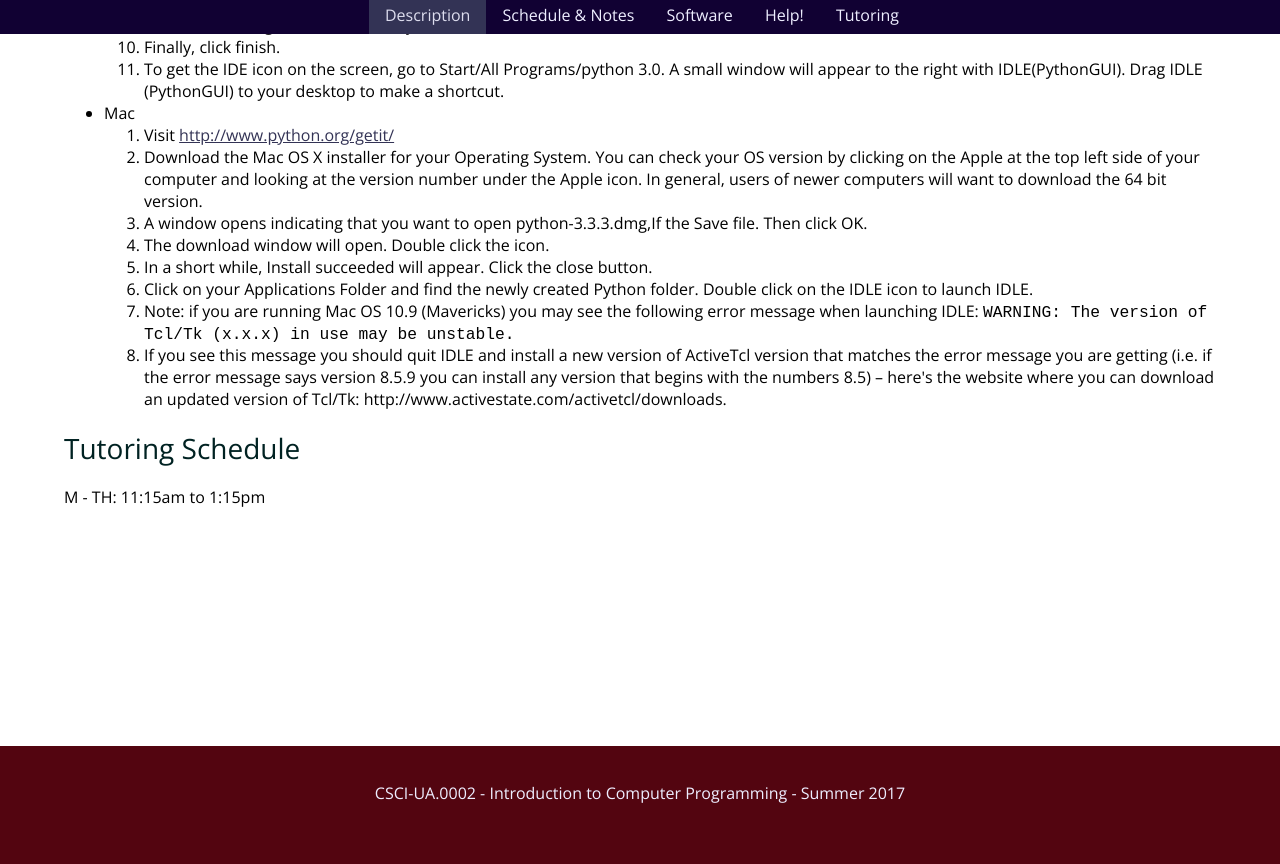
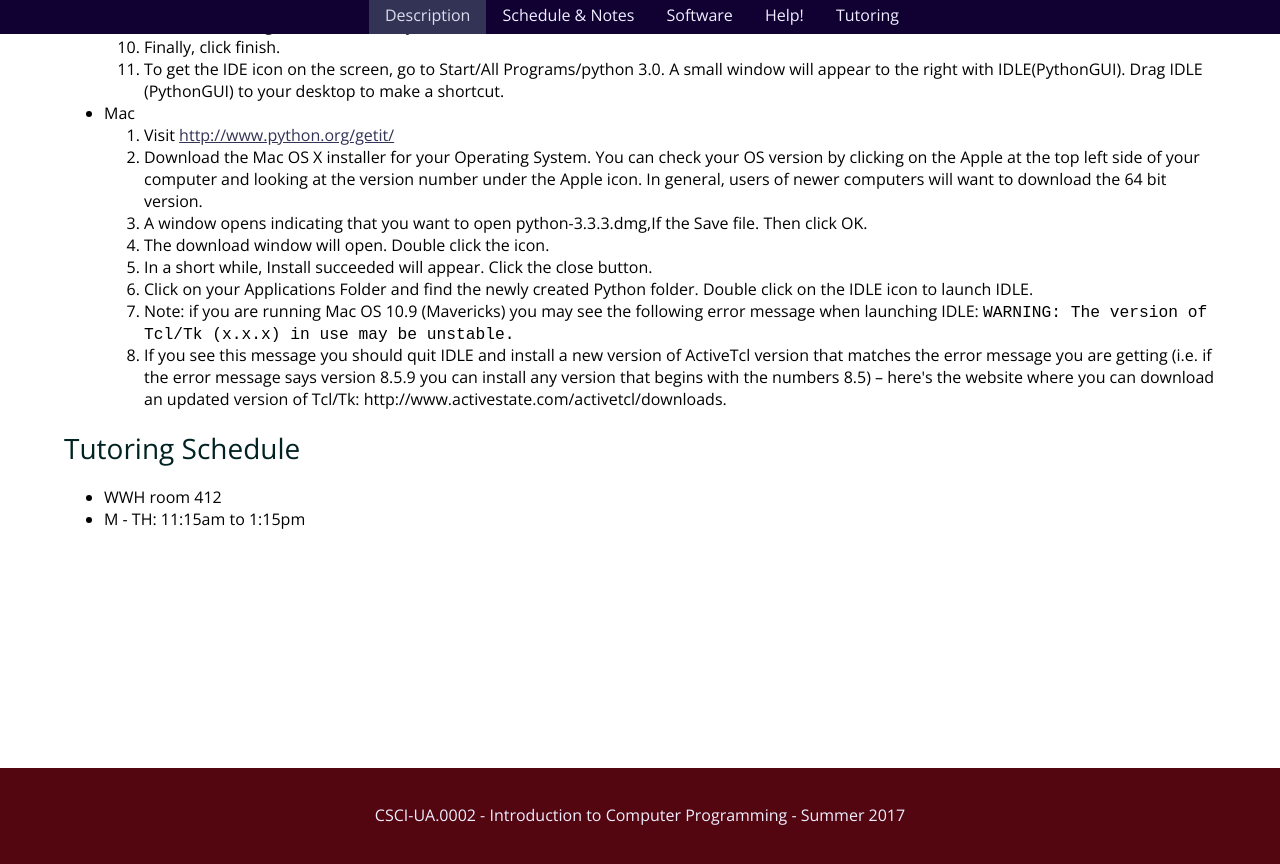
Before and after one commit to foureyes/csci-ua.0002-summer2017-001, a Jekyll site: the page built from index.markdown, in a window 1280 px wide and 900 px high, scrolled down 2009 px. Shown: the top 864 px of the window. Built offline with Jekyll 4.4.1, drawn with Linux system fonts in a browser that asks for light colours.

Commit message:
add changes to tutoring

```diff
--- a/index.markdown
+++ b/index.markdown
@@ -130,7 +130,9 @@ Installing Python
 
 Tutoring Schedule
 =====
-M - TH: 11:15am to 1:15pm
+
+* WWH room 412
+* M - TH: 11:15am to 1:15pm
 
 <!-- got lazy here, wants some anchorzzzz -->
 <br />
```
Also changed, not shown: 2 other files.
